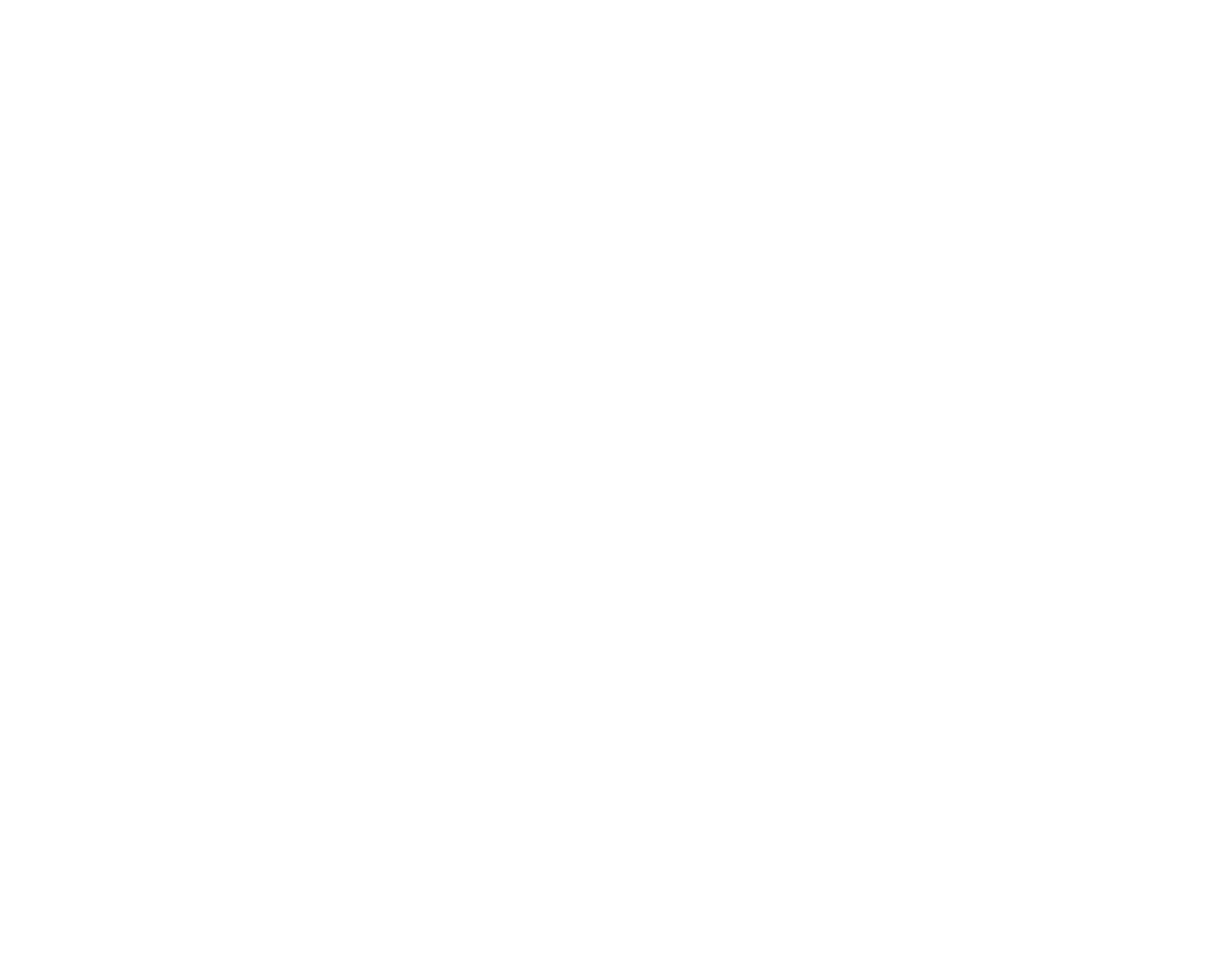
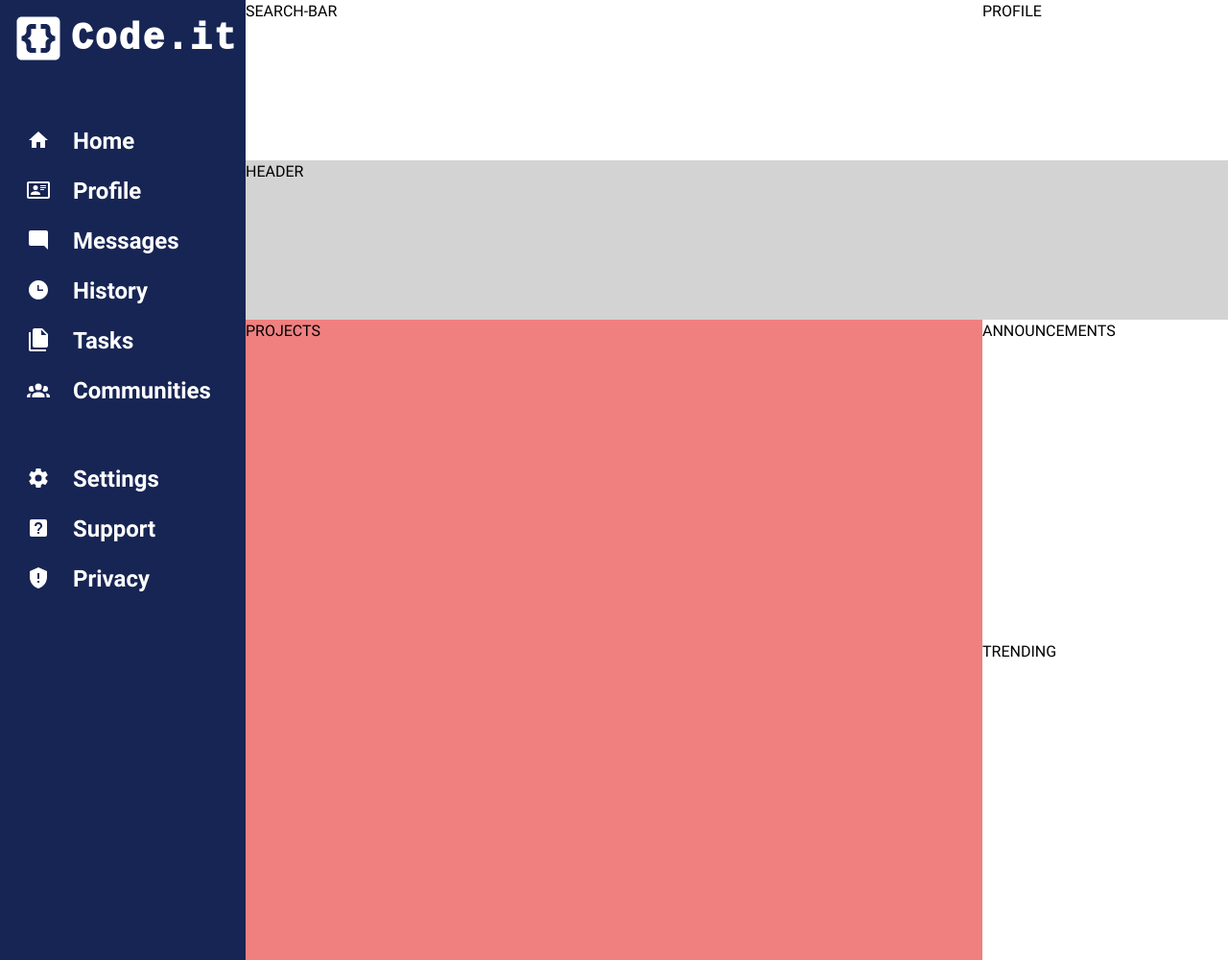
Before and after one commit to jprk8/admin-dashboard, a plain HTML site: page index.html in a window 1280 px wide. Shown: the whole page at 96% size. Before the commit the page ends 800 px from the top, so only its background shows below. Drawn offline with Linux system fonts and the light colour scheme.

Commit message:
Make sidebar and upload assets

```diff
--- a/index.html
+++ b/index.html
@@ -1,11 +1,69 @@
 <!DOCTYPE html>
-<html lang="en">
+<html lang='en'>
 <head>
-    <meta charset="UTF-8">
-    <meta name="viewport" content="width=device-width, initial-scale=1.0">
-    <title>Document</title>
+    <link rel='stylesheet' href='style.css'>
+    <meta charset='UTF-8'>
+    <meta name='viewport' content='width=device-width, initial-scale=1.0'>
+    <title>Admin Dashboard</title>
 </head>
 <body>
-
+    <div class='container'>
+        <div class='sidebar'>
+            <div class='logo'>
+                <img src='icons/logo.svg' alt='logo' width='60px' height='auto'>
+                <p>Code.it</p>
+            </div>
+            <div class='menu'>
+                <ul>
+                    <li>
+                        <img src='icons/home.svg' alt='home icon' width='24px' height='auto'>
+                        <p>Home</p>
+                    </li>
+                    <li>
+                        <img src='icons/profile.svg' alt='profile icon' width='24px' height='auto'>
+                        <p>Profile</p>
+                    </li>
+                    <li>
+                        <img src='icons/messages.svg' alt='messages icon' width='24px' height='auto'>
+                        <p>Messages</p>
+                    </li>
+                    <li>
+                        <img src='icons/history.svg' alt='history icon' width='24px' height='auto'>
+                        <p>History</p>
+                    </li>
+                    <li>
+                        <img src='icons/tasks.svg' alt='tasks icon' width='24px' height='auto'>
+                        <p>Tasks</p>
+                    </li>
+                    <li>
+                        <img src='icons/communities.svg' alt='communities icon' width='24px' height='auto'>
+                        <p>Communities</p>
+                    </li>
+                </ul>
+            </div>
+            <div class='menu'>
+                <ul>
+                    <li>
+                        <img src='icons/cog.svg' alt='settings icon' width='24px' height='auto'>
+                        <p>Settings</p>
+                    </li>
+                    <li>
+                        <img src='icons/support.svg' alt='support icon' width='24px' height='auto'>
+                        <p>Support</p>
+                    </li>
+                    <li>
+                        <img src='icons/privacy.svg' alt='priavcy icon' width='24px' height='auto'>
+                        <p>Privacy</p>
+                    </li>
+                </ul>
+            </div>
+        </div>
+        <div class='search-bar'>SEARCH-BAR</div>
+        <div class='profile'>PROFILE</div>
+        <div class='header'>HEADER</div>
+        <div class='projects'>PROJECTS</div>
+        <div class='announcements'>ANNOUNCEMENTS</div>
+        <div class='trending'>TRENDING</div>
+    </div>
 </body>
 </html>
--- a/style.css
+++ b/style.css
@@ -13,3 +13,94 @@
     font-weight: normal;
     font-style: normal;
 }
+
+@font-face {
+    font-family: 'roboto-bold';
+    src: url('fonts/roboto-bold-webfont.woff2') format('woff2'),
+        url('fonts/roboto-bold-webfont.woff') format('woff');
+    font-weight: normal;
+    font-style: normal;
+}
+
+*, *::before, *::after {
+    box-sizing: border-box;
+}
+
+* {
+    margin: 0;
+}
+
+body {
+    -webkit-font-smoothing: antialiased;
+    font-family: 'roboto';
+}
+
+img, picture, video, canvas, svg {
+    display: block;
+    max-width: 100%;
+}
+
+input, button, textarea, select {
+    font: inherit;
+}
+
+p, h1, h2, h3, h4, h5, h6 {
+    overflow-wrap: break-word;
+}
+
+.container {
+    display: grid;
+    grid-template-columns: 1fr 3fr 1fr;
+    grid-template-rows: 1fr 1fr 2fr 2fr;
+}
+
+.sidebar {
+    grid-row: 1 / 5;
+    background-color: #172554;
+    color: white;
+    display: flex;
+    flex-direction: column;
+    height: 1000px;
+    gap: 60px;
+    padding: 10px;
+}
+
+.sidebar ul {
+    margin: 0;
+    padding: 0;
+    list-style: none;
+    display: flex;
+    flex-direction: column;
+    gap: 20px;
+}
+
+.sidebar li {
+    display: flex;
+    gap: 24px;
+}
+
+.logo {
+    display: flex;
+    align-items: center;
+    font-family: monospace;
+    font-size: 38px;
+    font-weight: 1000;
+    letter-spacing: 2px;
+    gap: 4px;
+}
+
+.menu {
+    font-family: 'roboto-bold';
+    font-size: 24px;
+    padding-left: 18px;
+}
+
+.header {
+    grid-column: 2 / 4;
+    background-color: lightgrey;
+}
+
+.projects {
+    grid-area: 3 / 2 / 5 / 3;
+    background-color: lightcoral;
+}
```
Also changed, not shown: icons/bell-ring-black.svg (added), icons/cog.svg (added), icons/communities.svg (added), icons/history.svg (added), icons/home.svg (added), icons/logo.svg (added), icons/magnify.svg (added), icons/messages.svg (added), icons/privacy.svg (added), icons/profile.svg (added), icons/support.svg (added), icons/tasks.svg (added), test.html (added).
